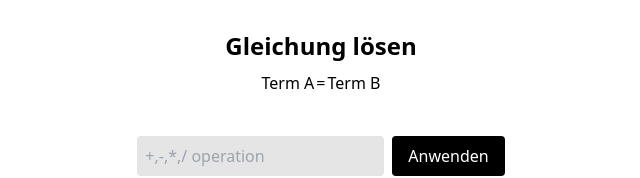
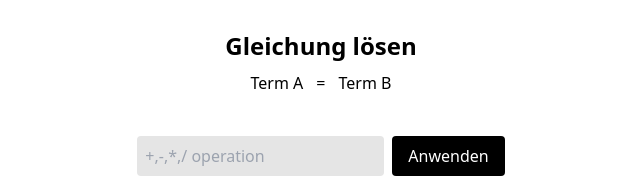
Before and after one commit to tjfoerster/math-term-calc, a Next.js app: page / in a window 1280 px wide. Shown: the part 401-579 px from the top of the page, without its empty margins (319-959 px from the left). Built offline with nearby package versions, Linux system fonts and the light colour scheme.

Commit message:
Update = spacing

```diff
--- a/components/termCalculator.tsx
+++ b/components/termCalculator.tsx
@@ -74,7 +74,7 @@ export default function Calculator() {
                         if(e.termA !== "" && e.termB !== "") return (
                             <tr key={e.id}>
                                 <td className="text-right">{e.termA}</td>
-                                <td className="text-center">=</td>
+                                <td className="text-center px-3">=</td>
                                 <td>{e.termB}</td>
                                 {e.operation && <td>{e.operation}</td>}
                             </tr>
```
